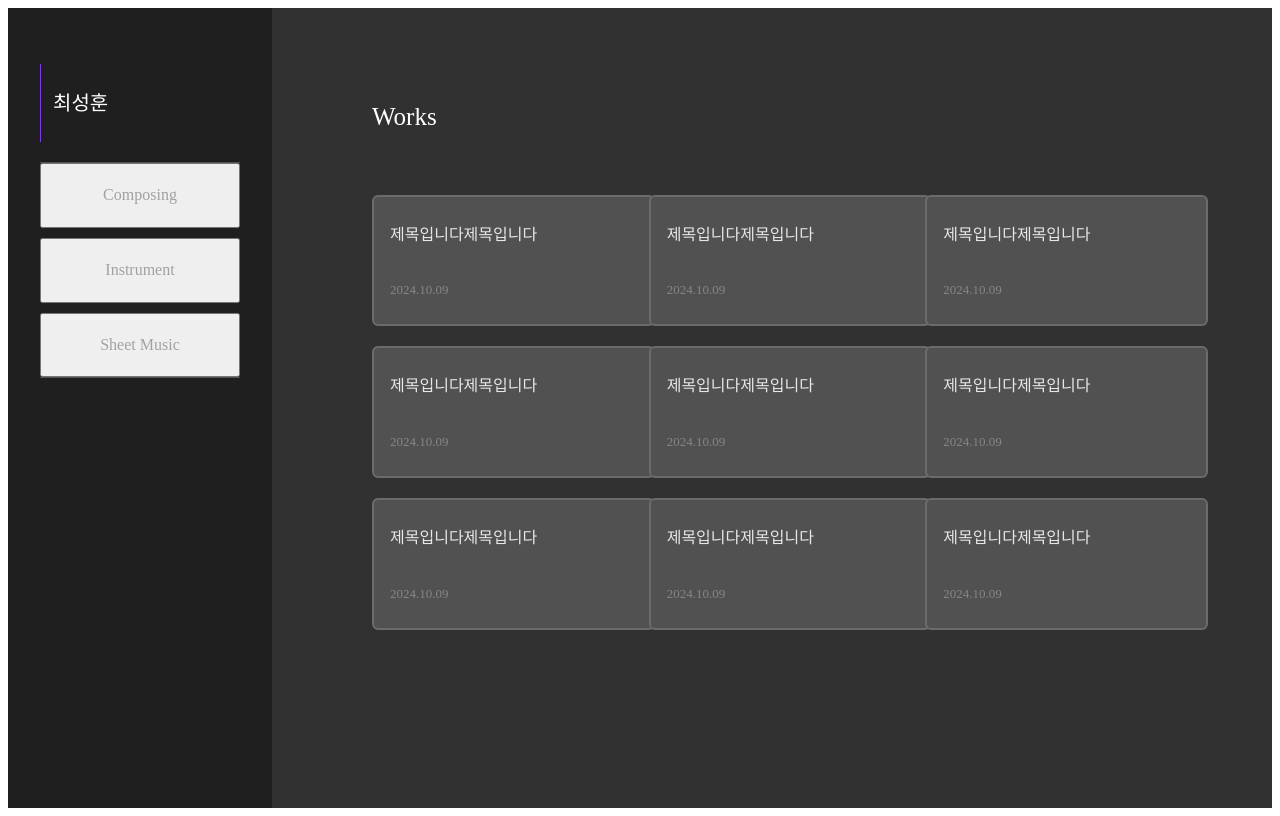
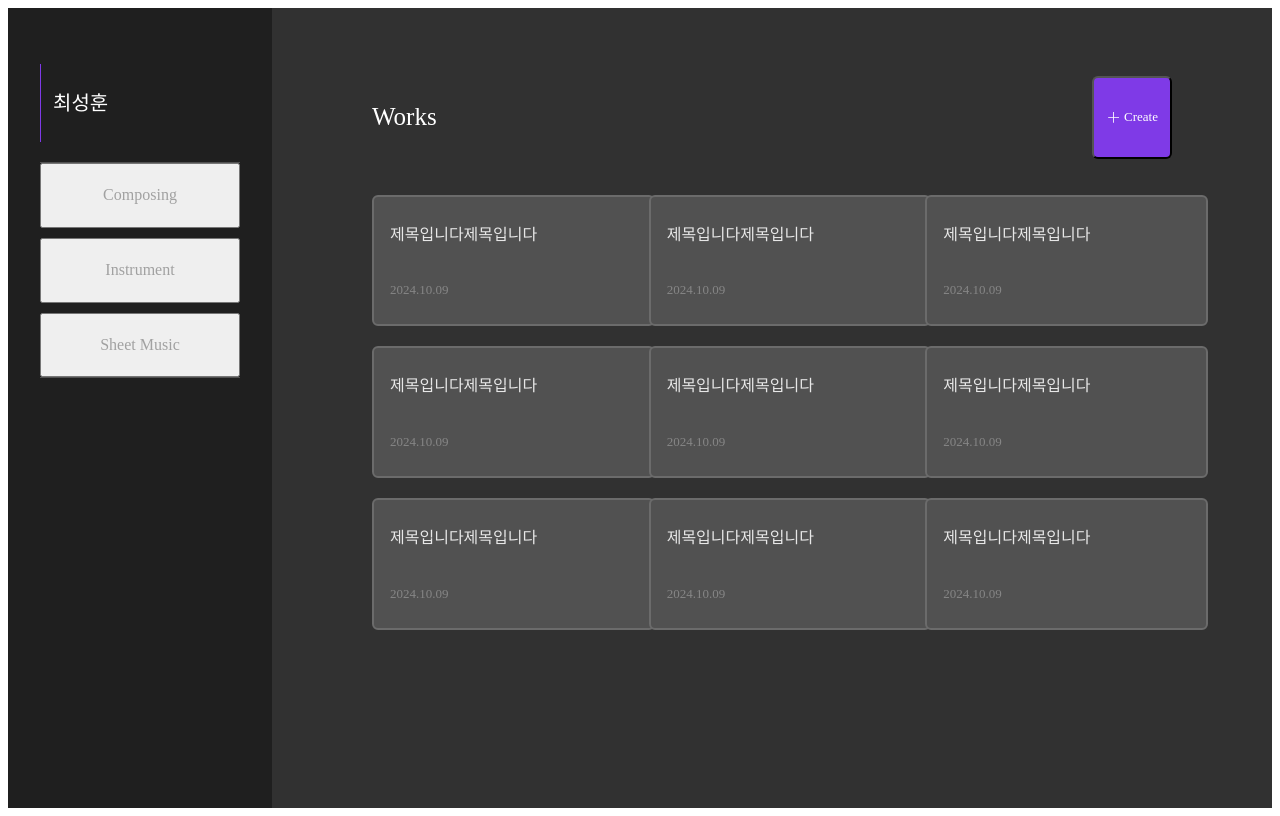
Before and after one commit to Musicany/Musicany_Web, a Next.js app: page /workspace in a window 1280 px wide. Built offline with nearby package versions, Linux system fonts and the light colour scheme.

Commit message:
ADD: addButton 컴포넌트 생성

```diff
--- a/app/(workspace)/workspace/page.tsx
+++ b/app/(workspace)/workspace/page.tsx
@@ -2,6 +2,7 @@
 
 import React from "react";
 
+import AddButton from "@/components/buttons/addButton";
 import * as S from "./style";
 
 const Workspace = () => {
@@ -21,6 +22,7 @@ const Workspace = () => {
         <S.ContentLayout>
           <S.ContentHeader>
             <S.WorkTitle>Works</S.WorkTitle>
+            <AddButton>Create</AddButton>
           </S.ContentHeader>
           <S.Works>
             <S.Work>
--- a/app/(workspace)/workspace/style.ts
+++ b/app/(workspace)/workspace/style.ts
@@ -26,6 +26,7 @@ export const ContentLayout = styled.div`
 `;
 export const ContentHeader = styled.div`
   ${flex.FLEX};
+  justify-content: space-between;
   width: 100%;
 `;
 export const WorkTitle = styled.p`
--- /dev/null
+++ b/app/assets/plusIcon.tsx
@@ -0,0 +1,20 @@
+import React from "react";
+
+const PlusIcon = () => {
+  return (
+    <svg
+      xmlns="http://www.w3.org/2000/svg"
+      width="20"
+      height="20"
+      viewBox="0 0 20 20"
+      fill="none"
+    >
+      <path
+        d="M4.16675 10.8333V10H9.16675V5H10.0001V10H15.0001V10.8333H10.0001V15.8333H9.16675V10.8333H4.16675Z"
+        fill="white"
+      />
+    </svg>
+  );
+};
+
+export default PlusIcon;
--- /dev/null
+++ b/app/components/buttons/addButton.tsx
@@ -0,0 +1,34 @@
+"use client";
+
+import React, { ReactNode } from "react";
+import { styled } from "styled-components";
+import { flex, font, theme } from "@/styles";
+import PlusIcon from "@/assets/plusIcon";
+
+interface AddButtonProps {
+  children: ReactNode;
+}
+
+const ButtonLayout = styled.button`
+  ${flex.CENTER};
+  padding: 6px 12px 6px 10px;
+  background-color: ${theme.basicPurple};
+  border-radius: 6px;
+  color: ${theme.white};
+  ${font.SmallText};
+
+  &:hover {
+    background-color: #7131d0;
+  }
+`;
+
+const AddButton = ({ children }: AddButtonProps) => {
+  return (
+    <ButtonLayout>
+      <PlusIcon />
+      {children}
+    </ButtonLayout>
+  );
+};
+
+export default AddButton;
```
